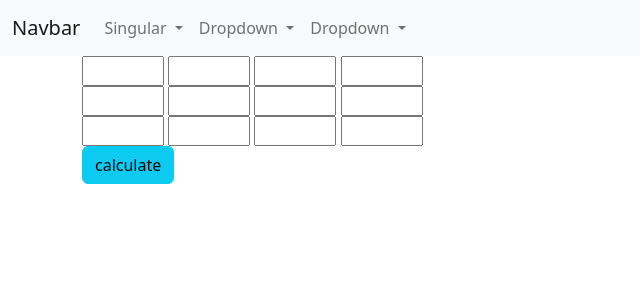
After one commit to Drealm-bot/AnalisisNum, a Flask app: template Web/templates/gauss_sim.html in a window 1280 px wide. The commit adds this page. Shown: the top 300 px of the page, without its empty margins (0-640 px from the left). Run offline with Flask 2, Linux system fonts and the light colour scheme; the template is opened without the code that fills it, so the values that code supplies are empty.

Commit message:
improvements

```diff
--- a/Web/singular.py
+++ b/Web/singular.py
@@ -6,11 +6,12 @@ from .metodos.Bi import bi
 
 @singular.route('/bus-inc', methods=['GET', 'POST'])
 def bus_inc():
-    result = "0"
     if request.method == 'POST':
         fun = request.form.get('fun')
         x1 = request.form.get('x1')
         delta = request.form.get('delta')
         niter = request.form.get('niter')
         result = bi(x1,delta, niter, fun)
-    return render_template("bus_inc.html", resultado = str(result))
+        return render_template("bus_inc.html", resultado = str(result))
+    else:
+        return render_template("bus_inc.html")
--- /dev/null
+++ b/Web/templates/gauss_sim.html
@@ -0,0 +1,23 @@
+{% extends "base.html" %}
+{% block title %}Busqueda Incremental{% endblock %}
+
+{% block content %}
+<form id="inputField" role="form">
+    <input type="text" name="field00" size="3">
+    <input type="text" name="field01" size="3">
+    <input type="text" name="field02" size="3">
+    <input type="text" name="field03" size="3">
+    <br>
+    <input type="text" name="field10" size="3">
+    <input type="text" name="field11" size="3">
+    <input type="text" name="field12" size="3">
+    <input type="text" name="field13" size="3">
+    <br>
+    <input type="text" name="field20" size="3">
+    <input type="text" name="field21" size="3">
+    <input type="text" name="field22" size="3">
+    <input type="text" name="field23" size="3">
+    <br>
+    <input type="button" onclick="calcJacobian()" value="calculate" name="calculate" class="btn btn-info">
+  </form>
+{% endblock %}
```
Also changed, not shown: Web/templates/bus_inc.html (+19 -4 lines).
